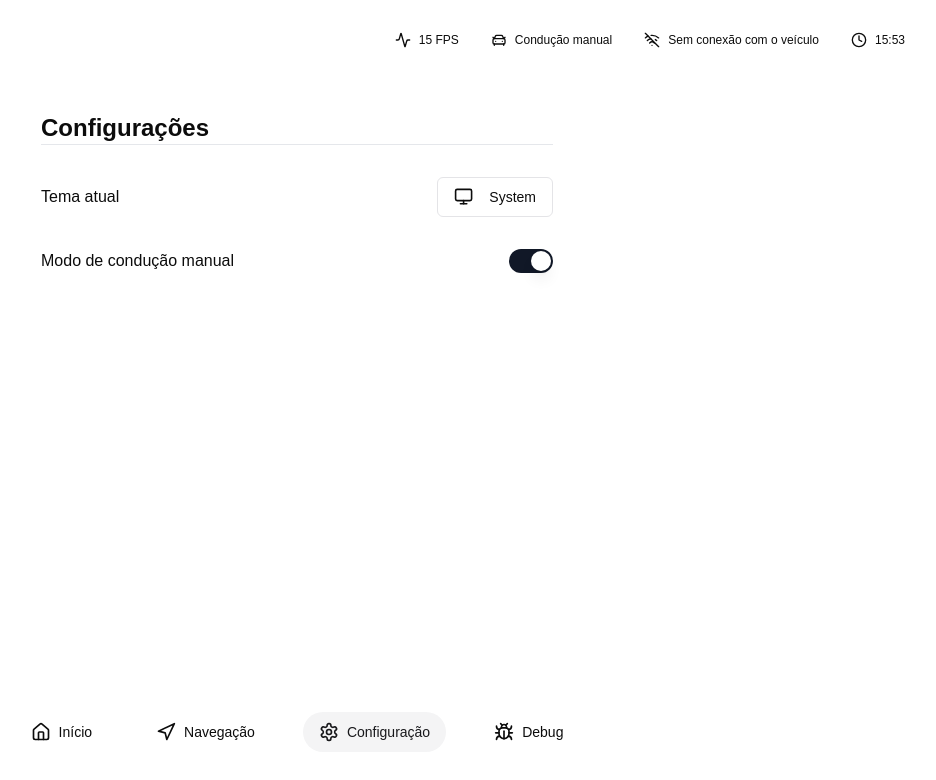
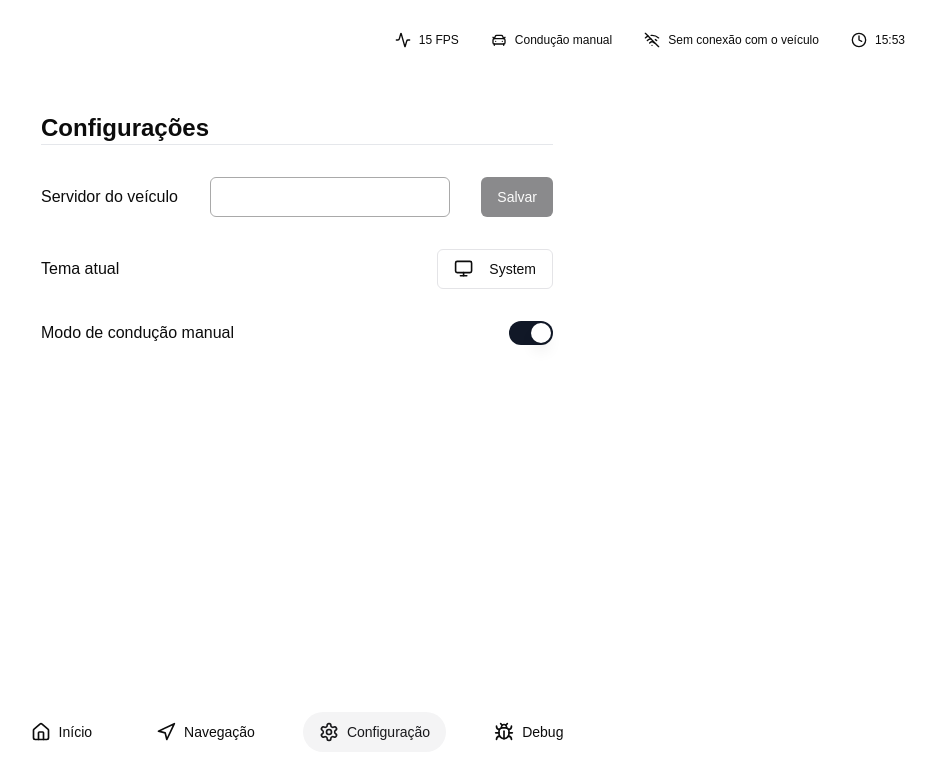
Before and after one commit to rafaelomodei/carro-autonomo, a Next.js app in the folder frontend/: page /settings in a window 1280 px wide. Shown: the top 780 px of the page, without its empty margins (343-1279 px from the left). Built offline with nearby package versions, Linux system fonts and the light colour scheme; no server answers.

Commit message:
feat: added url car server

```diff
--- a/frontend/src/app/(pages)/(NavigationHub)/settings/page.tsx
+++ b/frontend/src/app/(pages)/(NavigationHub)/settings/page.tsx
@@ -1,18 +1,41 @@
 'use client';
 
 import { ModeToggle } from '@/components/atomics/ModeToggle';
+import { Button } from '@/components/ui/button';
+import { Input } from '@/components/ui/input';
 import { Label } from '@/components/ui/label';
 import { Separator } from '@/components/ui/separator';
 import { Switch } from '@/components/ui/switch';
+import { isValidWebSocketUrl } from '@/lib/websocket';
 import { useVehicleConfig, DriveMode } from '@/providers/VehicleConfigProvider';
+import { useEffect, useState } from 'react';
 
 const Settings = () => {
   const { config, setConfig } = useVehicleConfig();
+  const [url, setUrl] = useState<string | undefined>();
+  const [initialUrl, setInitialUrl] = useState(config.carConnection);
+  const [isSaveEnabled, setIsSaveEnabled] = useState(false);
+
+  useEffect(() => {
+    if (!isValidWebSocketUrl(url)) return setIsSaveEnabled(false);
+
+    setIsSaveEnabled(url !== initialUrl);
+  }, [url, initialUrl]);
 
   const handleDriveModeChange = (value: boolean) => {
     setConfig({
       ...config,
       driveMode: value ? DriveMode.MANUAL : DriveMode.AUTONOMOUS,
+    });
+  };
+
+  const handleSave = () => {
+    setInitialUrl(config.carConnection);
+    setIsSaveEnabled(false);
+
+    setConfig({
+      ...config,
+      carConnection: url,
     });
   };
 
@@ -22,6 +45,20 @@ const Settings = () => {
         <h1 className='text-2xl font-bold'>Configurações</h1>
         <Separator />
       </div>
+      <div className='flex items-center justify-between'>
+        <Label className='text-md'>Servidor do veículo</Label>
+        <Input
+          id='server-car'
+          bg-orange-950
+          onChange={(e) => setUrl(e.target.value)}
+          value={config.carConnection}
+          className='max-w-60'
+        />
+        <Button onClick={handleSave} disabled={!isSaveEnabled}>
+          Salvar
+        </Button>
+      </div>
+
       <div className='flex items-center justify-between'>
         <Label className='text-md'>Tema atual</Label>
         <ModeToggle showSelectedTheme={true} />
--- a/frontend/src/components/molecules/StatusBar/index.tsx
+++ b/frontend/src/components/molecules/StatusBar/index.tsx
@@ -4,7 +4,8 @@ import { useVehicleConfig } from '@/providers/VehicleConfigProvider';
 import { Wifi, WifiOff, Activity, Clock } from 'lucide-react';
 
 const StatusBar = () => {
-  const { isConnected } = useCar('ws://localhost:8080');
+  const { config } = useVehicleConfig();
+  const { isConnected } = useCar(config?.carConnection);
   const currentTime = useCurrentTime();
   const vehicleConfig = useVehicleConfig();
 
--- a/frontend/src/hooks/useCar.ts
+++ b/frontend/src/hooks/useCar.ts
@@ -1,3 +1,4 @@
+import { isValidWebSocketUrl } from '@/lib/websocket';
 import { useEffect, useRef, useState } from 'react';
 
 type CommandPayload = {
@@ -7,12 +8,14 @@ type CommandPayload = {
 
 // type Direction = 'forward' | 'backward' | 'left' | 'right';
 
-export const useCar = (url: string) => {
+export const useCar = (url?: string) => {
   const socket = useRef<WebSocket | null>(null);
   const [isConnected, setIsConnected] = useState(false);
   const [messages, setMessages] = useState<string[]>([]);
 
   useEffect(() => {
+    if (!isValidWebSocketUrl(url) || !url) return;
+
     socket.current = new WebSocket(url);
 
     socket.current.onopen = () => {
@@ -50,8 +53,8 @@ export const useCar = (url: string) => {
   // Mapeia teclas para comandos e ajusta o formato do payload
   const handleKeyDown = (event: KeyboardEvent) => {
     const keyMap: Record<string, CommandPayload> = {
-      w: { type: 'commands', payload: [{ action: 'accelerate', speed: 1.0 }] },
-      s: { type: 'commands', payload: [{ action: 'accelerate', speed: -1.0 }] },
+      w: { type: 'commands', payload: [{ action: 'accelerate', speed: 200 }] },
+      s: { type: 'commands', payload: [{ action: 'accelerate', speed: -200 }] },
       a: { type: 'commands', payload: [{ action: 'turn', direction: 'left' }] },
       d: {
         type: 'commands',
@@ -70,7 +73,7 @@ export const useCar = (url: string) => {
     return () => {
       window.removeEventListener('keydown', handleKeyDown);
     };
-  }, []);
+  }, [handleKeyDown]);
 
-  return { isConnected, messages, sendMessage };
+  return { isConnected, messages, url };
 };
--- /dev/null
+++ b/frontend/src/lib/websocket.ts
@@ -0,0 +1,7 @@
+export const isValidWebSocketUrl = (url?: string): boolean => {
+  if (!url) return false;
+
+  const webSocketRegex = /^(ws|wss):\/\/.+$/;
+
+  return webSocketRegex.test(url);
+};
--- a/frontend/src/providers/VehicleConfigProvider/index.tsx
+++ b/frontend/src/providers/VehicleConfigProvider/index.tsx
@@ -32,6 +32,7 @@ export const DriveMode: Record<'MANUAL' | 'AUTONOMOUS', IDriveMode> = {
 export interface VehicleConfig {
   speedLimit: number;
   driveMode: IDriveMode;
+  carConnection?: string;
 }
 
 interface VehicleConfigContextProps {
@@ -50,9 +51,12 @@ export const VehicleConfigProvider = ({
 }: {
   children: ReactNode;
 }) => {
+  const [url, setUrl] = useState<string>('');
+
   const [config, setConfig] = useState<VehicleConfig>({
     speedLimit: 50,
     driveMode: DriveMode.MANUAL,
+    carConnection: undefined,
   });
 
   return (
```
Also changed, not shown: 1 other file (tests, documents, lock files or other folders).
